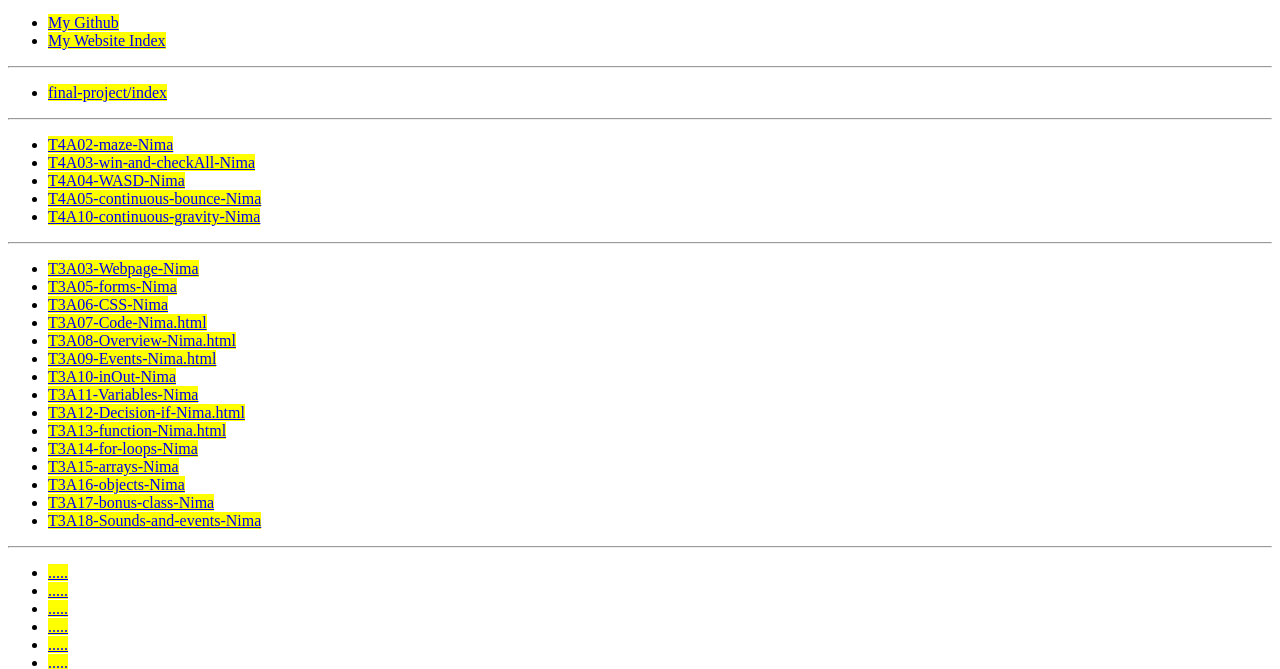
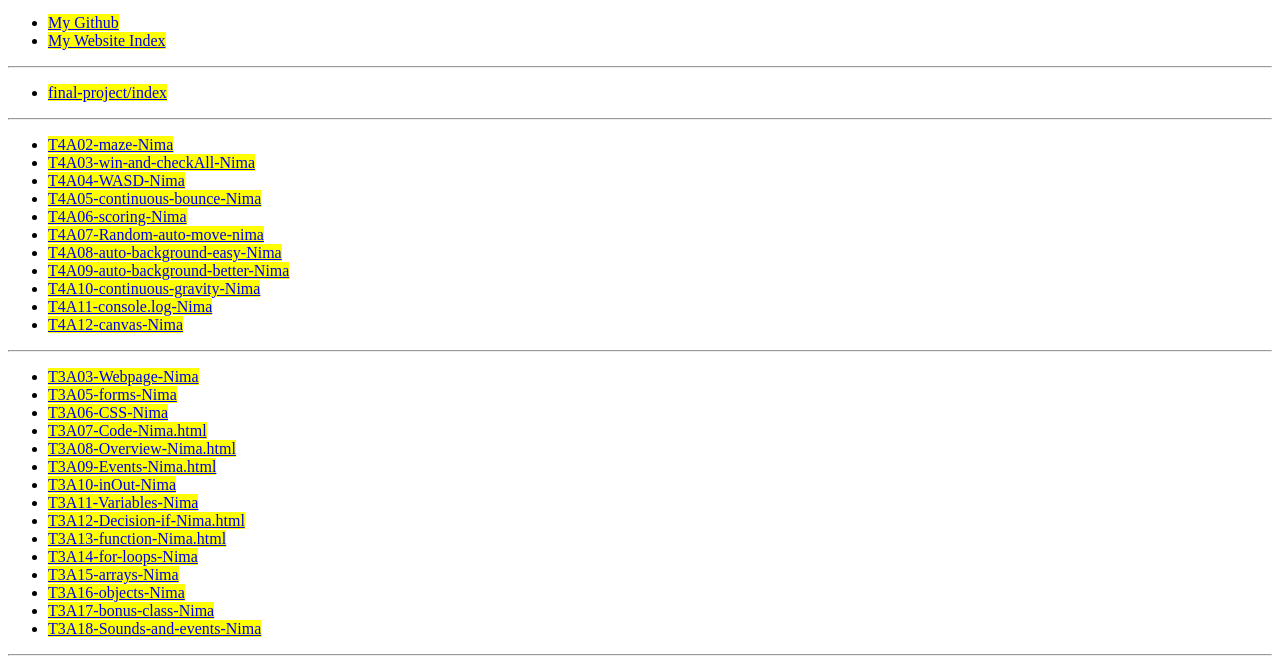
Before and after one commit to Nima-82/mss-game-dev, a plain HTML site: page public/index.html in a window 1280 px wide. Shown: the part 67-736 px from the top of the page. Drawn offline with Linux system fonts and the light colour scheme.

Commit message:
Update index.html

```diff
--- a/public/index.html
+++ b/public/index.html
@@ -22,7 +22,13 @@ Links to all my filles<br>
 <li><a style="background:yellow" href="T4A03-win-and-checkAll-Nima.html">T4A03-win-and-checkAll-Nima</a>
 <li><a style="background:yellow" href="T4A04-WASD-Nima.html">T4A04-WASD-Nima</a>
 <li><a style="background:yellow" href="T4A05-continuous-bounce-Nima.html">T4A05-continuous-bounce-Nima</a>
+<li><a style="background:yellow" href="T4A06-scoring-Nima.html">T4A06-scoring-Nima</a>
+<li><a style="background:yellow" href="T4A07-Random-auto-move-nima.html">T4A07-Random-auto-move-nima</a>
+<li><a style="background:yellow" href="T4A08-auto-background-easy-Nima.html">T4A08-auto-background-easy-Nima</a>
+<li><a style="background:yellow" href="T4A09-auto-background-better-Nima.html">T4A09-auto-background-better-Nima</a>
 <li><a style="background:yellow" href="T4A10-continuous-gravity-Nima.html">T4A10-continuous-gravity-Nima</a>
+<li><a style="background:yellow" href="T4A11-console.log-Nima.html">T4A11-console.log-Nima</a>
+<li><a style="background:yellow" href="T4A12-canvas-Nima.html">T4A12-canvas-Nima</a>
 </ul>
 
 <hr>
```
